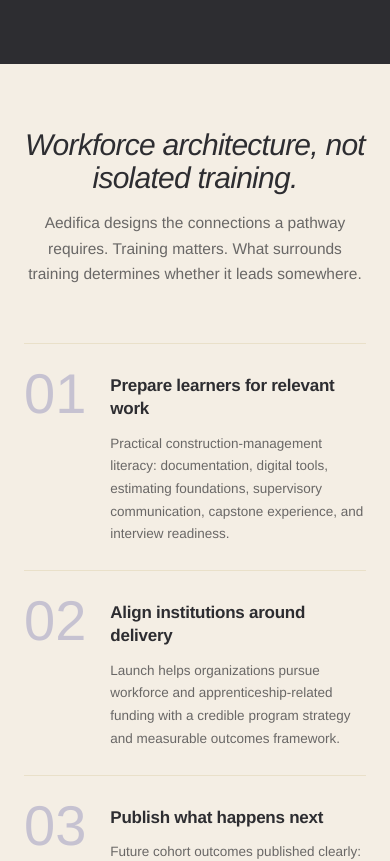
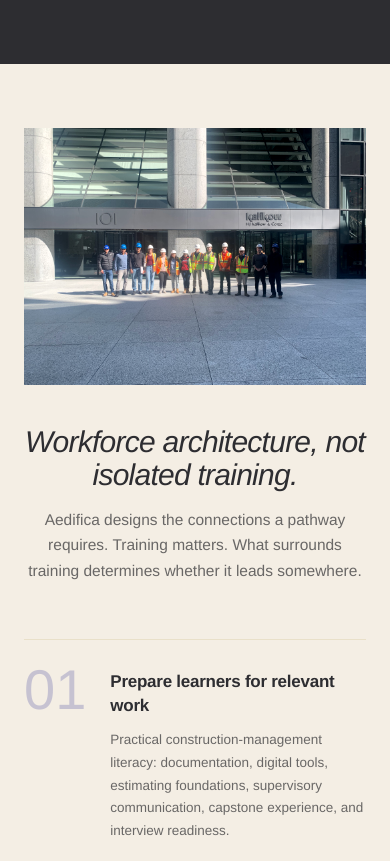
Before and after one commit to OmarSaad90/Aedifica, a React (Vite) app: page / in a window 390 px wide. Shown: the part 2167-3028 px from the top of the page. Built offline with nearby package versions, Linux system fonts and the light colour scheme.

Commit message:
pics fix

```diff
--- a/src/components/AedificaModel.tsx
+++ b/src/components/AedificaModel.tsx
@@ -40,9 +40,9 @@ export function AedificaModel() {
 
         <div className="lg:grid lg:grid-cols-[5fr_7fr] lg:gap-16 xl:gap-20 lg:items-start">
 
-          {/* Left: sticky image — desktop only */}
+          {/* Left: sticky image */}
           <motion.div
-            className="hidden lg:block lg:sticky lg:top-24 overflow-hidden"
+            className="mb-10 lg:mb-0 lg:sticky lg:top-24 overflow-hidden"
             initial={reduce ? undefined : { opacity: 0, x: -20 }}
             whileInView={reduce ? undefined : { opacity: 1, x: 0 }}
             viewport={reduce ? undefined : VIEWPORT}
--- a/src/components/Partnership.tsx
+++ b/src/components/Partnership.tsx
@@ -67,7 +67,7 @@ export function Partnership() {
 
             {/* Placeholder image — replace with real photo */}
             <motion.div
-              className="hidden lg:block overflow-hidden"
+              className="mt-8 lg:mt-0 overflow-hidden"
               initial={reduce ? undefined : { opacity: 0, y: 16 }}
               whileInView={reduce ? undefined : { opacity: 1, y: 0 }}
               viewport={reduce ? undefined : VIEWPORT}
--- a/src/components/PriorExperience.tsx
+++ b/src/components/PriorExperience.tsx
@@ -14,7 +14,7 @@ export function PriorExperience() {
 
           {/* Left: placeholder image — replace with Stevens Institute / Bridging Brilliance photo */}
           <motion.div
-            className="hidden lg:block overflow-hidden"
+            className="mb-10 lg:mb-0 overflow-hidden"
             initial={reduce ? undefined : { opacity: 0, x: -20 }}
             whileInView={reduce ? undefined : { opacity: 1, x: 0 }}
             viewport={reduce ? undefined : VIEWPORT}
```
